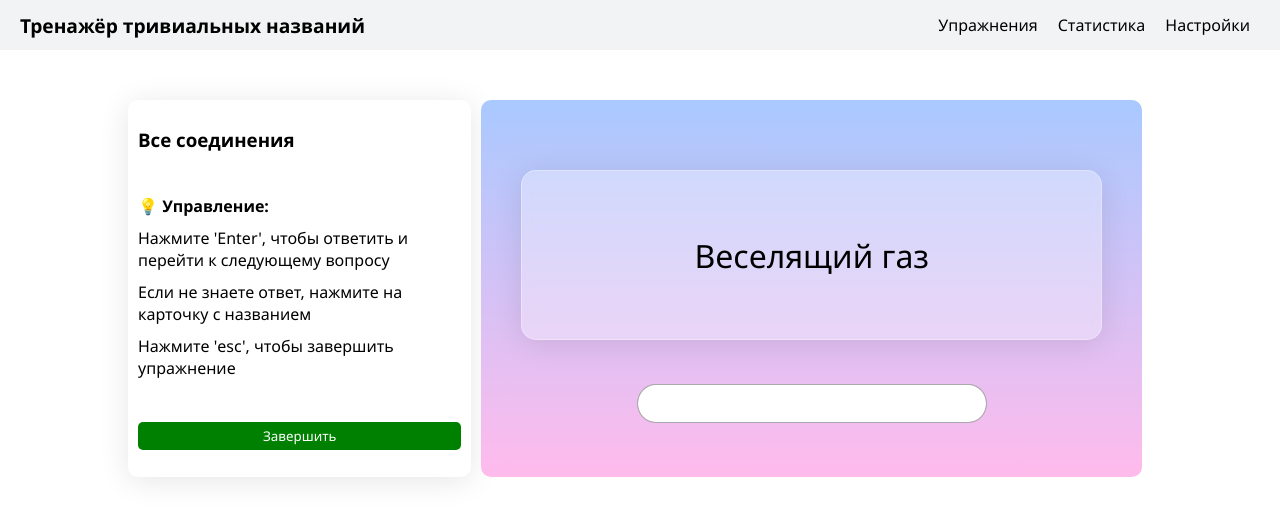
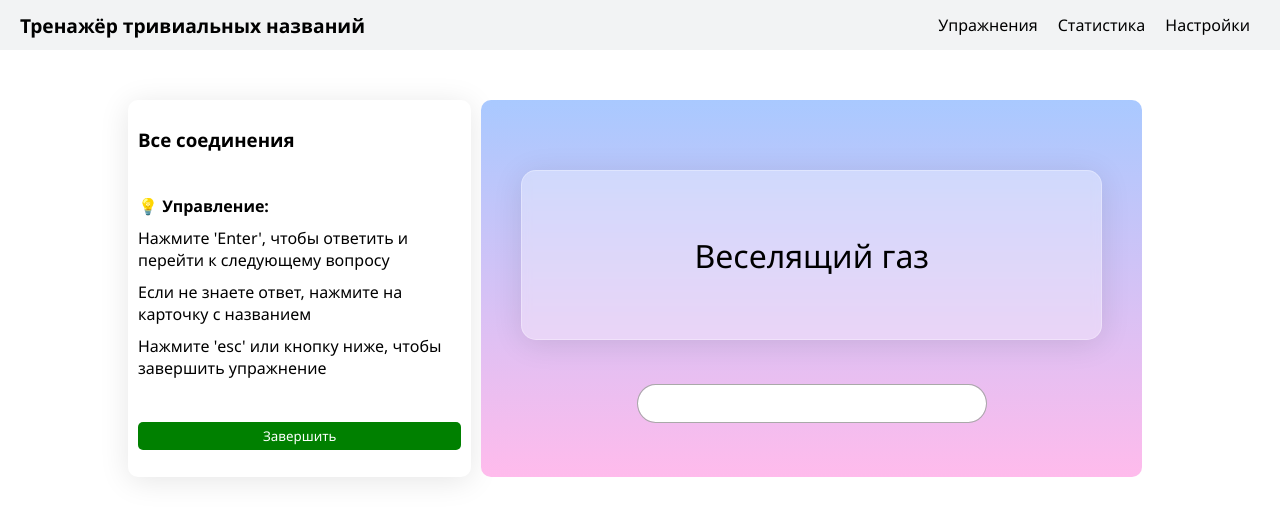
Before and after one commit to shelepuginivan/trivial-chemistry-trainer, a React (Vite) app: page /training/1 in a window 1280 px wide. Shown: the top 520 px of the page. Built offline with nearby package versions, Linux system fonts and the light colour scheme.

Commit message:
Changed hint text

```diff
--- a/src/components/TrainingMenu/TrainingMenu.tsx
+++ b/src/components/TrainingMenu/TrainingMenu.tsx
@@ -17,7 +17,7 @@ const TrainingMenu: FC<PropsType> = ({ exerciseTitle,  ...buttonProps}) => {
 				<ul>
 					<li>Нажмите 'Enter', чтобы ответить и перейти к следующему вопросу</li>
 					<li>Если не знаете ответ, нажмите на карточку с названием</li>
-					<li>Нажмите 'esc', чтобы завершить упражнение</li>
+					<li>Нажмите 'esc' или кнопку ниже, чтобы завершить упражнение</li>
 				</ul>
 			</section>
 
```
